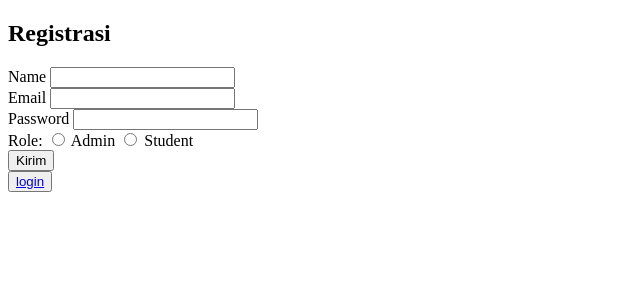
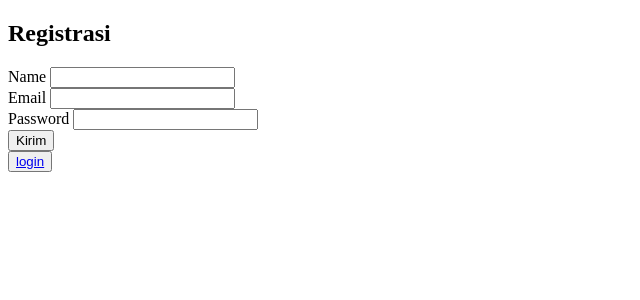
Before and after one commit to aufalfirdausi/school-suara-siswa, a PHP site: page /register.php in a window 1280 px wide. Shown: the top 300 px of the page, without its empty margins (0-640 px from the left). Run offline with PHP 8.4, Linux system fonts and the light colour scheme.

Commit message:
Initial commit

```diff
--- a/suara-siswa/logreg/register.php
+++ b/suara-siswa/logreg/register.php
@@ -64,9 +64,9 @@ if($_SERVER['REQUEST_METHOD'] == 'POST') {
       <label for="">Password</label>
       <input type="password" name="password" required /><br />
 
-      <label class="label">Role:</label>
+      <!-- <label class="label">Role:</label>
       <input type="radio" name="role" value="admin" /> Admin
-      <input type="radio" name="role" value="student" /> Student <br />
+      <input type="radio" name="role" value="student" /> Student <br /> -->
 
       <button type="submit">Kirim</button>
 
```
